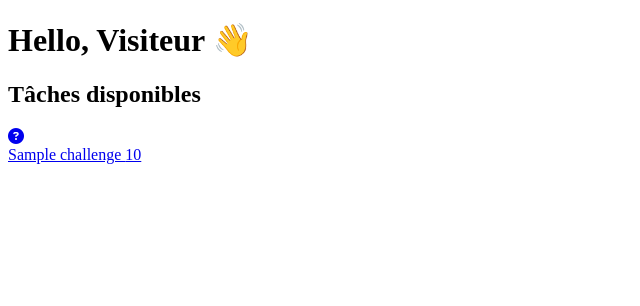
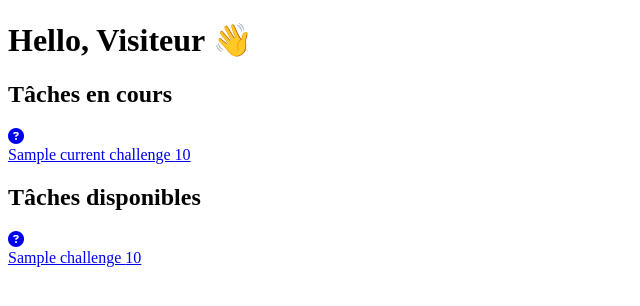
Before and after one commit to quentinTresdoi/Symfony_bleu, a Symfony app: template templates/home/home.html.twig in a window 1280 px wide. Shown: the part 96-402 px from the top of the page, without its empty margins (0-640 px from the left). Run offline with Twig, Linux system fonts and the light colour scheme; the template is opened without the code that fills it: most values are stand-ins (such as "Sample title", 1, 10 or a date in 2020); some libraries are stand-ins or nearby versions.

Commit message:
add : user current challenge

```diff
--- a/templates/home/home.html.twig
+++ b/templates/home/home.html.twig
@@ -7,6 +7,33 @@
 {% block body %}
 {#  #}
 <h1 class="text-4xl font-bold text-emerald-950">Hello, {% if app.user %} {{app.user.firstname}} {% else %} Visiteur {% endif%} 👋</h1>
+
+<div class="mt-10">
+
+{% if currentChallenge %}
+    <h2 class="text-3xl font-bold text-emerald-950"> Tâches en cours</h2>
+     <a class="grid grid-cols-3 mt-10" href={{ url('challenge_details', {'id': currentChallenge.id} ) }}>
+        <div class=" h-26 flex flex-col p-4 gap-1.5 bg-white border rounded-xl shadow-xl shadow-gray hover:scale-110 transition-all ease-in-out delay-75">
+
+                    <div class="flex flex-row gap-4 items-center">
+
+                        <span class="block">{{ macros.getCategoryIcon(currentChallenge.categories | lower)}}</span>
+                        <div class="flex flex-row justify-between w-full items-center gap-4">
+                            <span class="block max-w-sm">
+                                {% if currentChallenge.title | length > 40 %}
+                                    {{ currentChallenge.title | slice(0, 40) ~ '...' }}
+                                {% else %}
+                                    {{ currentChallenge.title }}
+                                {% endif %}
+                            </span>
+                            <span class="block bg-slate-200 px-3 rounded-md"> <span class="font-semibold opacity-50">{{currentChallenge.points}}</span></span>
+                        </div>
+
+                    </div>
+    </div>
+    </a>
+</div>
+{% endif %}
 
 <div class="mt-10">
 
```
Also changed, not shown: src/Controller/HomeController.php (+11 -1 lines).
